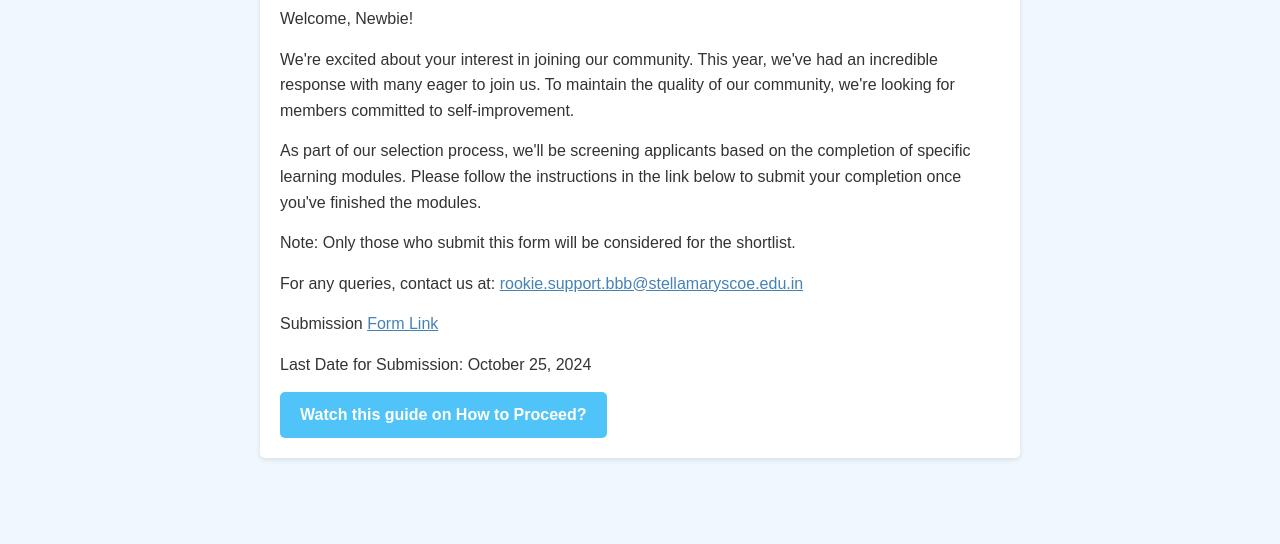
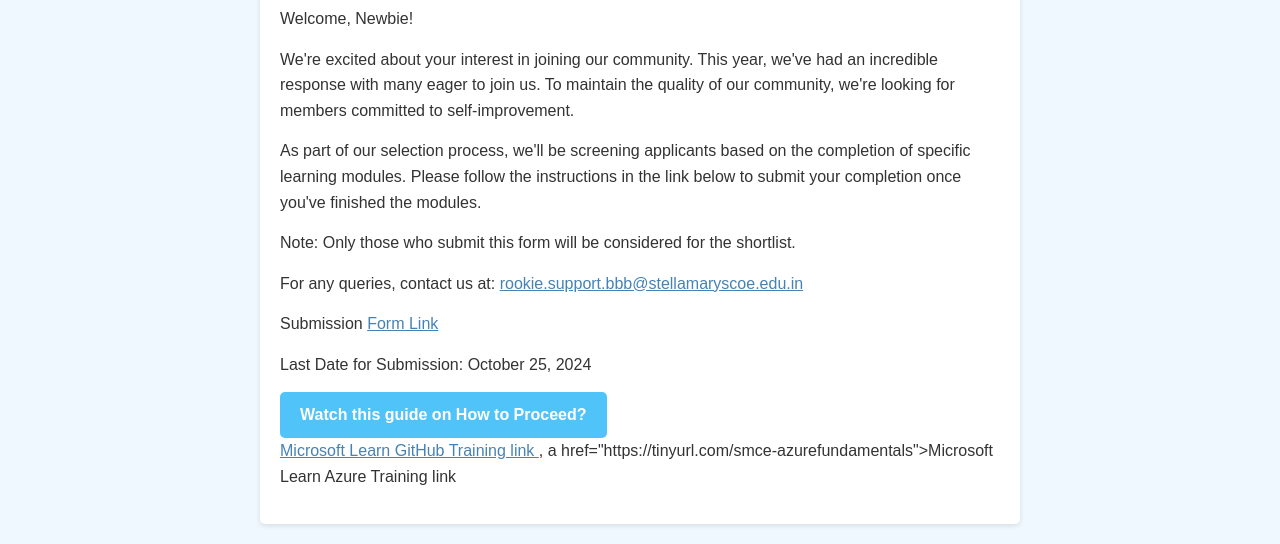
Before and after one commit to roshan-lal-dia/be-a-basher, a plain HTML site: page index.html in a window 1280 px wide. Shown: the part 424-968 px from the top of the page. Before the commit the page ends 902 px from the top, so only its background shows below. Drawn offline with Linux system fonts and the light colour scheme.

Commit message:
Update index.html

```diff
--- a/index.html
+++ b/index.html
@@ -125,6 +125,7 @@
 			<p>Submission <a href="https://docs.google.com/forms/d/e/1FAIpQLSf0ezwBz_HrGrV4y8OQ7U-5d4EcP32rxuTbuPOMC-e2wC2xWQ/viewform">Form Link</a></p>
 			<p>Last Date for Submission: October 25, 2024</p>
 			<a href="https://app.tango.us/app/workflow/Microsoft-Learn-Screening---Transcript-Submission-Guide----BeABasher---7bf6a1d6b8004516a3858deb60d2146c" class="button">Watch this guide on How to Proceed?</a>
+<p><a href="https://tinyurl.com/smce-github">Microsoft Learn GitHub Training link </a>, a href="https://tinyurl.com/smce-azurefundamentals">Microsoft Learn Azure Training link </a> </p>
 		</div>
 	</div>
 </body>
```
